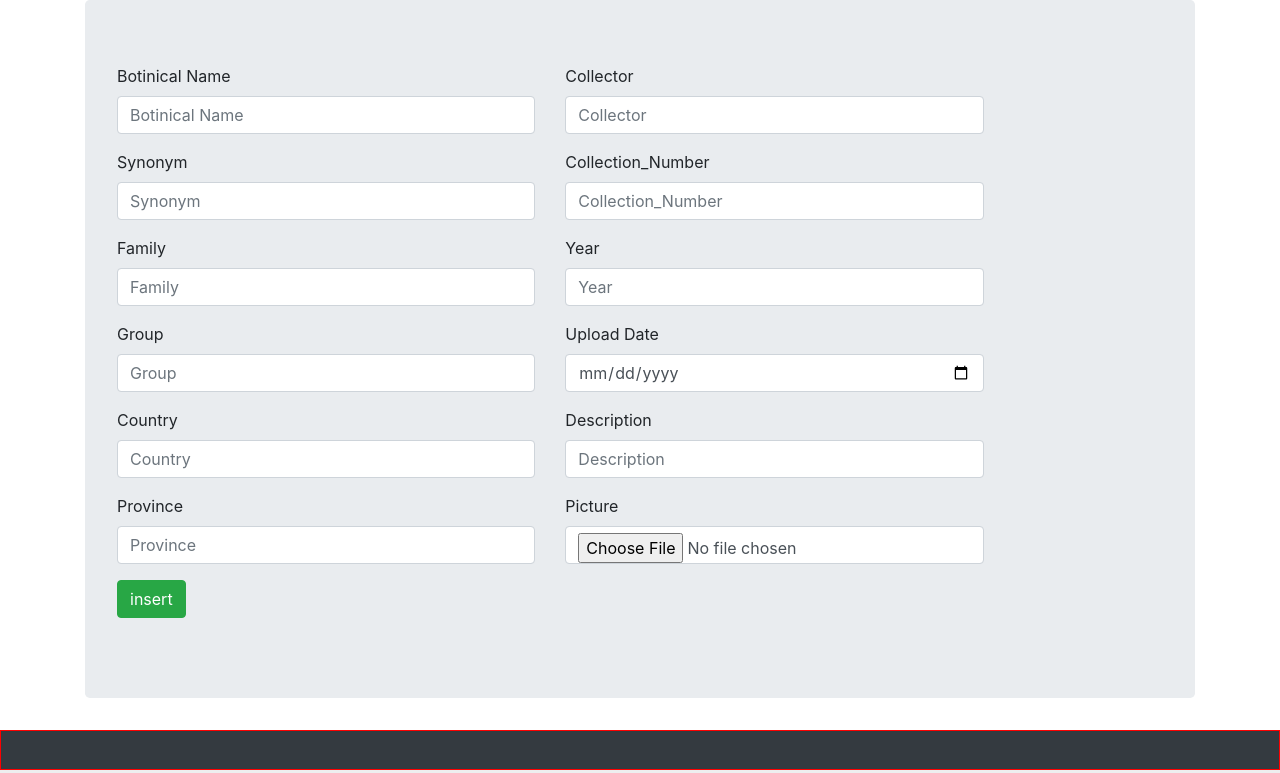
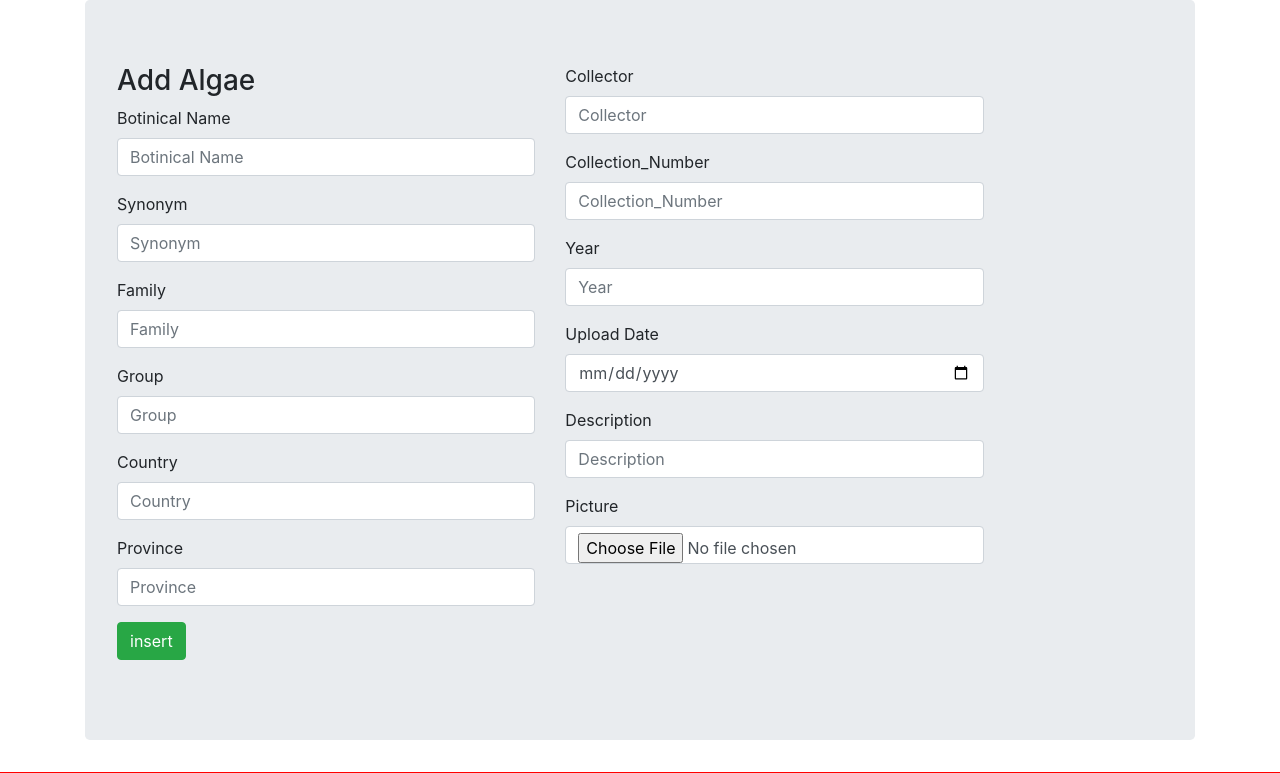
Before and after one commit to muner12/Dashboard, a PHP site: page /Algae.php in a window 1280 px wide. Shown: the part 56-829 px from the top of the page. Run offline with PHP 8.4, Linux system fonts and the light colour scheme; the visitor is signed in with stand-in values (Sample User, id 1); data that the repository does not hold is empty.

Commit message:
add title

```diff
--- a/Algae.php
+++ b/Algae.php
@@ -53,7 +53,7 @@ if($result==1){
             <form method="post" enctype="multipart/form-data">
                 <div class="row">
                     <div class="col-lg-5">
-
+                        <h3> Add Algae</h3>
                             <div class="form-group">
                                 <label for="name">Botinical Name</label>
                                 <input type="text" class="form-control" id="name" name="botinical" placeholder="Botinical Name " required>
```
